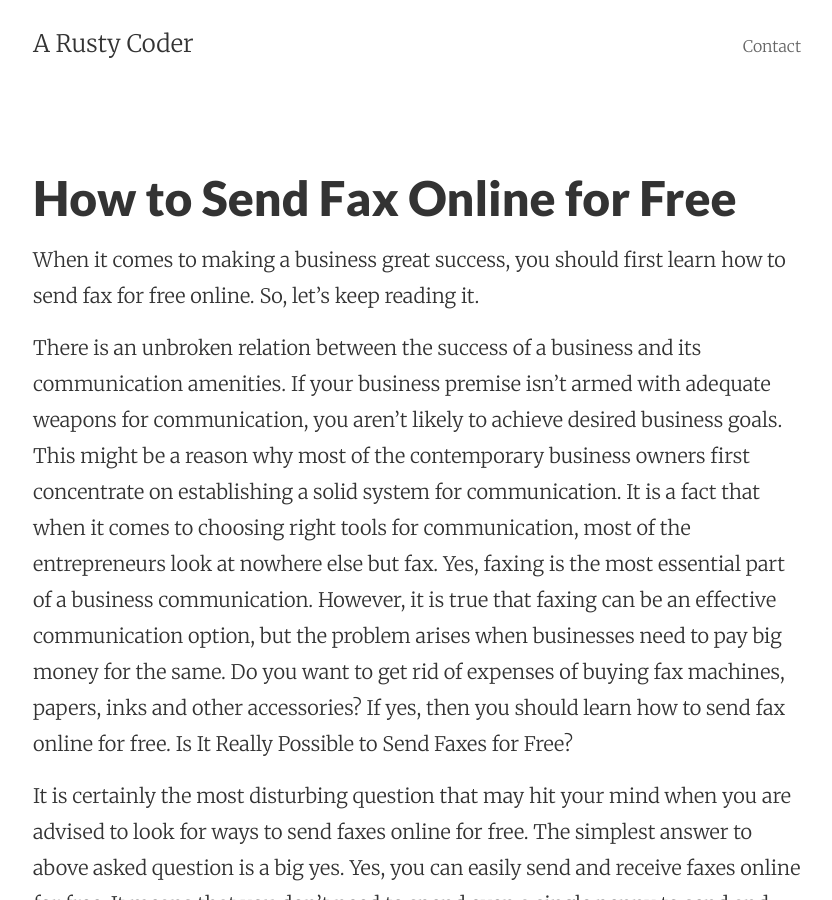
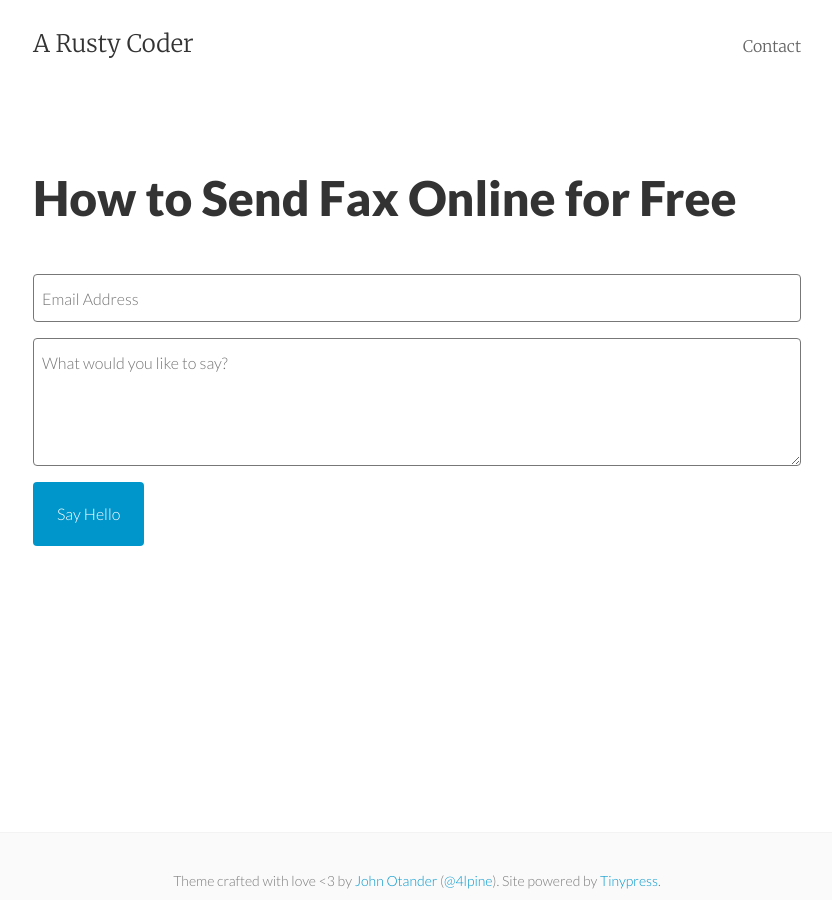
Before and after one commit to hiralove/hiralove.github.io, a Jekyll site: the page built from sendfax.html, in a window 1280 px wide and 900 px high. Shown: the whole window, without its empty margins (223-1055 px from the left). Built offline with Jekyll 4.4.1, drawn with Linux system fonts in a browser that asks for light colours; some of the changed text lies outside the part shown.

Commit message:
Update sendfax.html

```diff
--- a/sendfax.html
+++ b/sendfax.html
@@ -4,15 +4,10 @@ title: How to Send Fax Online for Free
 permalink: /sendfax/
 ---
 
-<div>
-<p>When it comes to making a business great success, you should first learn how to send fax for free online. So, let’s keep reading it.  </p>
-<p>There is an unbroken relation between the success of a business and its communication amenities. If your business premise isn’t armed with adequate weapons for communication, you aren’t likely to achieve desired business goals. This might be a reason why most of the contemporary business owners first concentrate on establishing a solid system for communication. It is a fact that when it comes to choosing right tools for communication, most of the entrepreneurs look at nowhere else but fax. Yes, faxing is the most essential part of a business communication. However, it is true that faxing can be an effective communication option, but the problem arises when businesses need to pay big money for the same. Do you want to get rid of expenses of buying fax machines, papers, inks and other accessories? If yes, then you should learn how to send fax online for free.
-Is It Really Possible to Send Faxes for Free?</p>
-<p>It is certainly the most disturbing question that may hit your mind when you are advised to look for ways to send faxes online for free. The simplest answer to above asked question is a big yes. Yes, you can easily send and receive faxes online for free. It means that you don’t need to spend even a single penny to send and receive faxes. Yes, you just need to have a computer with internet connection, and you will be able to send and receive faxes online for free. </p>
-<strong>Who Can Us It?</strong>
-<p>Actually, free faxing can be used by anyone whether big or small companies. It means that whether you are a startup firm or an established multinational company, you are always free to avail benefits of free faxing on the internet. Choosing a free faxing solution means choosing a service that can help you getting rid of additional financial burden of buying fax machine, fax papers and other accessories. </p>
-<p>Types of Free Fax Services </p>
-<p>If you really want to enjoy free faxing for your business online, you should first know about the types of faxing. There are basically two choices available for you to determine i.e. a free faxing with limited faxing solutions and a free faxing solution with unlimited faxing. However, if you choose free faxing with unlimited faxing solutions, you also need to be ready to deal with advertisements. It is seen that a few business owners find it really irritating and unprofessional to send faxes with unwanted advertisements. </p>
-<p>So, Which Is the Best Faxing Option?</p>
-<p>It is certainly the most significant question that will surely hit your mind. Actually, every option is good to go provided that you are aware of your specific faxing requirements. For instance, if you need to send fax to limited people, you can easily go with a free faxing option. But if you need to send various faxes in a day, you need to look for a paid faxing service online. So, if you are confused on deciding a right faxing option for your business, you should first evaluate your business’ faxing requirements.</p>
+<div class="py2">
+  <form action="https://forms.brace.io/{{ site.email }}" method="POST" class="form-stacked form-light">
+    <input type="text" name="email" class="input mobile-block" placeholder="Email Address">
+    <textarea type="text" name="content" class="input mobile-block" rows="5" placeholder="What would you like to say?"></textarea>
+    <input type="submit" class="button button-blue button-big mobile-block" value="Say Hello">
+  </form>
 </div>
```
